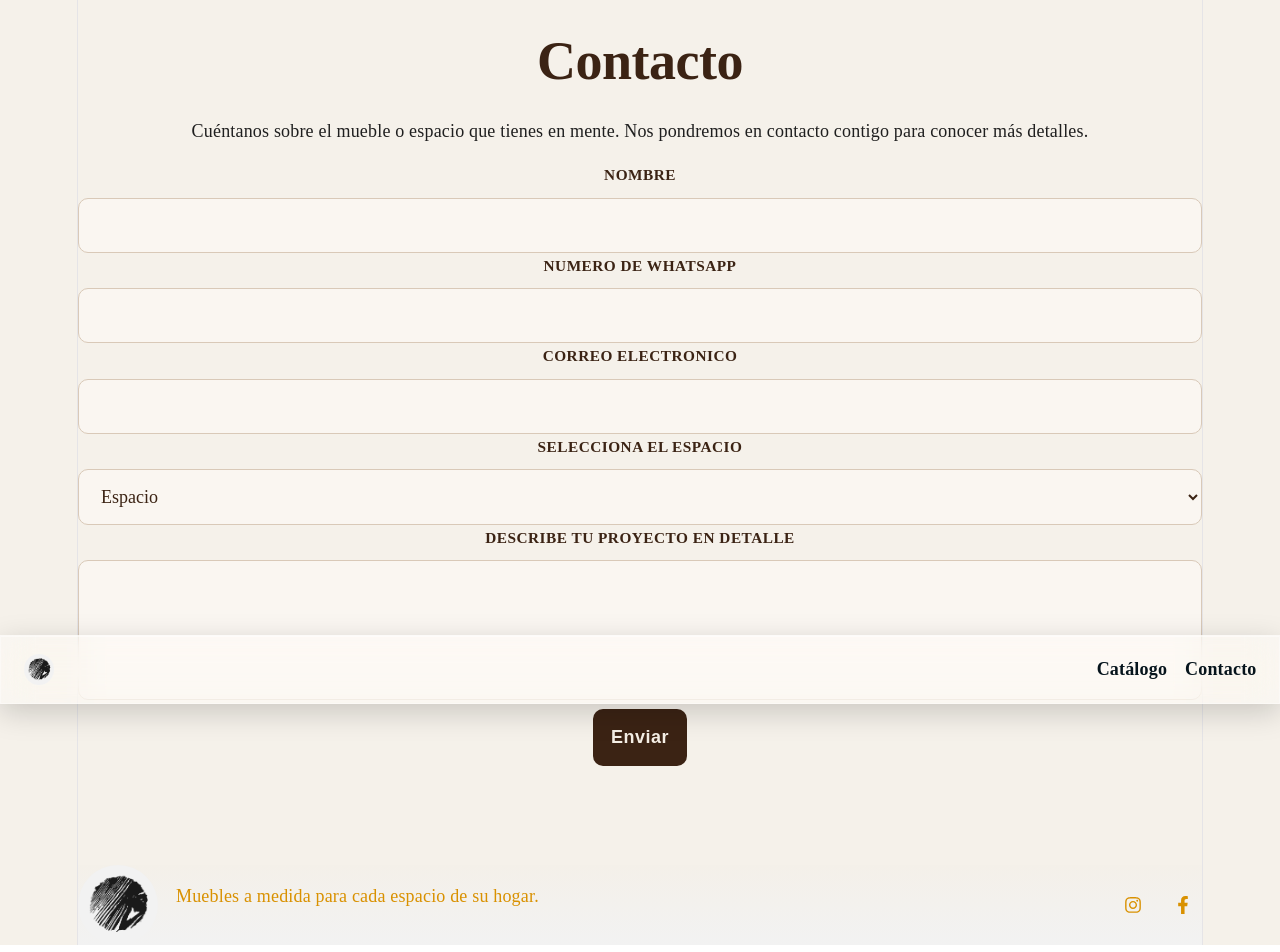
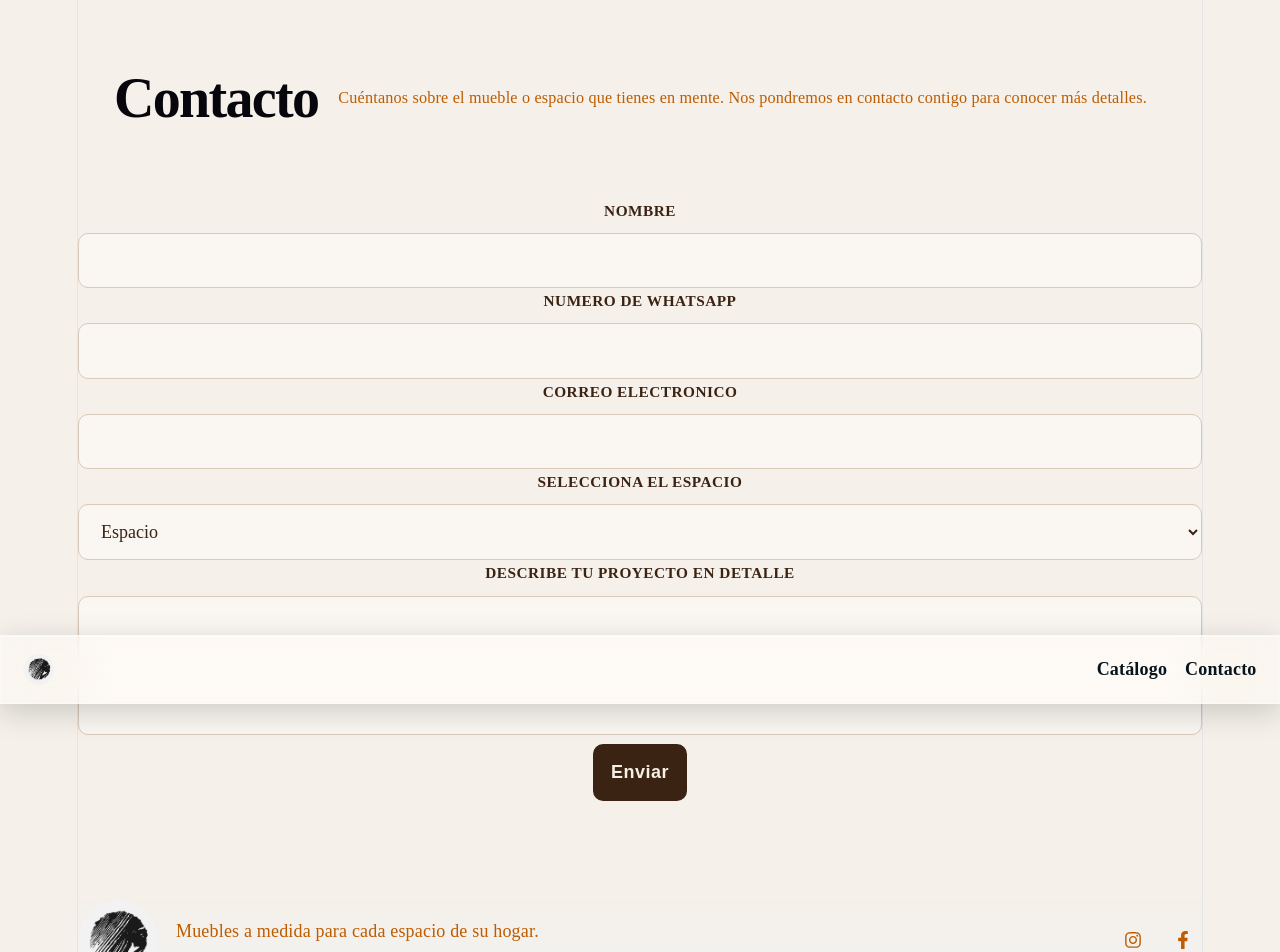
Before and after one commit to o0VanFanel0o/catalogo-muebles, a React (Vite) app: page /contact in a window 1280 px wide. Shown: the top 952 px of the page. Built offline with nearby package versions, Linux system fonts and the light colour scheme; a web font is replaced by a local one.

Commit message:
Refactor ContactPage layout and styles; encapsulate header content and adjust footer color scheme

```diff
--- a/src/pages/ContactPage.jsx
+++ b/src/pages/ContactPage.jsx
@@ -46,9 +46,11 @@ function ContactPage() {
 
     return (
         <main>
-            <h1 className="contact-page__header">Contacto</h1>
-            <p>Cuéntanos sobre el mueble o espacio que tienes en mente.
-            Nos pondremos en contacto contigo para conocer más detalles.</p>
+            <div className="contact-page__header">
+                <h1>Contacto</h1>
+                <p>Cuéntanos sobre el mueble o espacio que tienes en mente.
+                Nos pondremos en contacto contigo para conocer más detalles.</p>
+            </div>
             <section className="contact-page__content">
                 <form onSubmit={handleSubmit}>
                     <div className="contact-page__field">
--- a/src/styles/ContactPage.css
+++ b/src/styles/ContactPage.css
@@ -15,12 +15,18 @@
 }
 
 .contact-page__header {
-  font-size: 3rem;
-  font-weight: 700;
+  padding: 2rem;
+  display: flex;
+  font-size: 2rem;
+  gap: 20px;
   color: #3B2314;
   line-height: 1.1;
-  margin-bottom: 1.5rem;
-  letter-spacing: -0.5px;
+  align-items: center;
+}
+.contact-page__header p{
+    font-size: .90rem;
+    color: rgb(190, 92, 1);
+
 }
 
 .contact-page__intro p {
@@ -117,9 +123,6 @@
       position: static;
   }
 
-  .contact-page__header {
-      font-size: 2rem;
-  }
 
   .contact-page__form {
       padding: 2rem 1.5rem;
--- a/src/styles/Footer.css
+++ b/src/styles/Footer.css
@@ -1,7 +1,7 @@
 .footer {
     display: flex;
     background: linear-gradient(to bottom, rgb(244, 240, 233), rgb(242, 242, 242));
-    color: rgb(217, 145, 0);
+    color: rgb(190, 92, 1);
     margin-top: 4rem;
     justify-content: space-between;
     align-items: center;
@@ -18,7 +18,7 @@
     border-radius: 50%;
 }
 .footer__description {
-    color:rgb(217, 145, 0);
+    color: rgb(190, 92, 1);
     align-items: center;
 }
 /* ===== Socials ===== */
@@ -37,7 +37,7 @@
     height: 38px;
     border: 1px solid rgb(18, 56, 79)rgb(18, 56, 79);
     border-radius: 50%;
-    color: rgb(217, 145, 0);
+    color: rgb(190, 92, 1);
     transition: background-color 180ms ease, color 180ms ease;
 }
 
```
